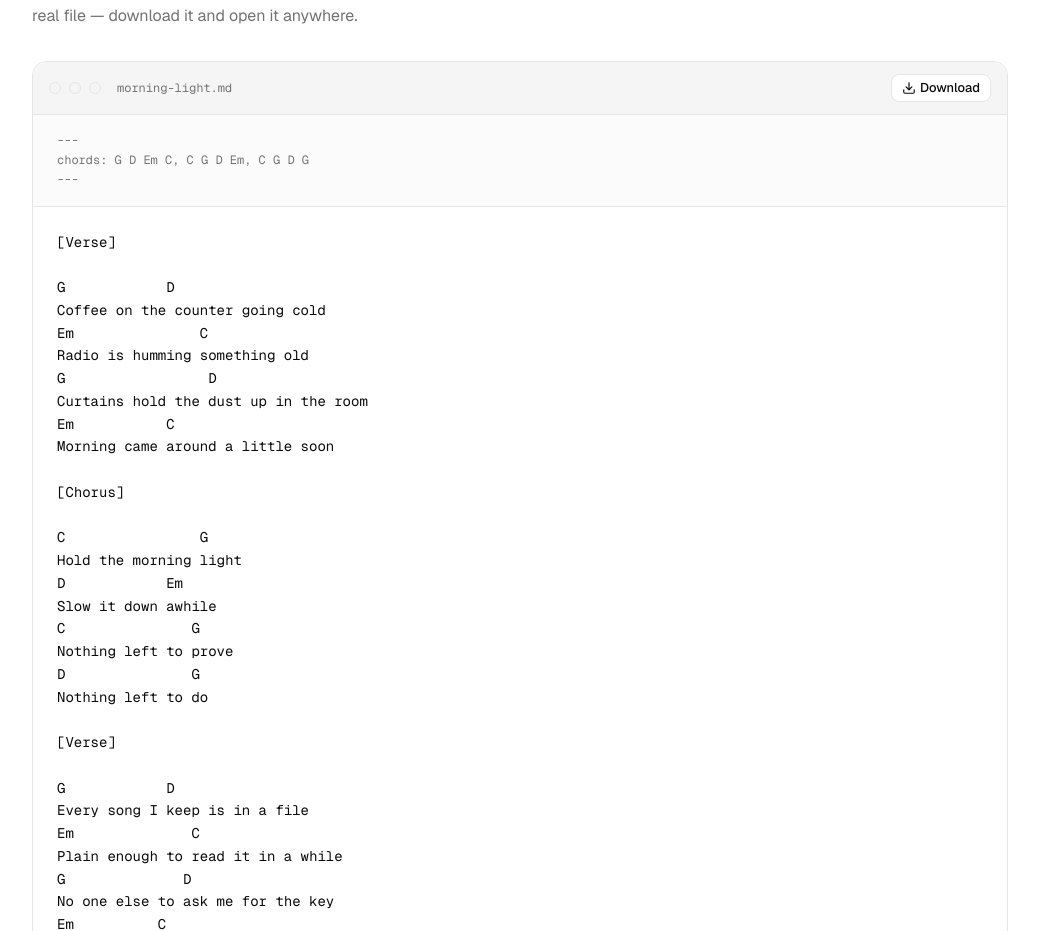
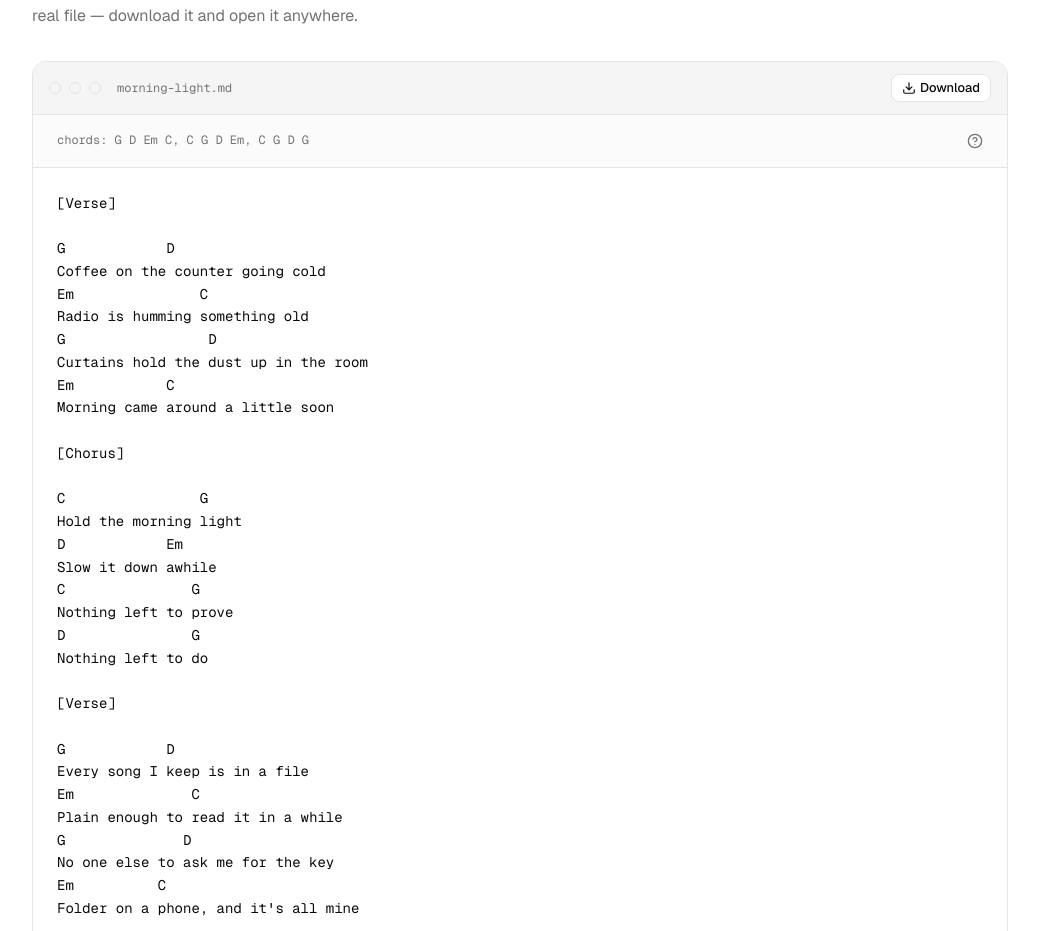
Before and after one commit to dnnsmnstrr/chordlist-website, a Next.js app: page / in a window 1280 px wide. Shown: the part 1325-2256 px from the top of the page, without its empty margins (120-1159 px from the left). Built offline with nearby package versions, Linux system fonts and the light colour scheme.

Commit message:
feat: add help icon to lyric preview component with frontmatter explanation
Co-authored-by: Dennis Muensterer <3686989+dnnsmnstrr@users.noreply.github.com>

```diff
--- a/components/lyric-preview.tsx
+++ b/components/lyric-preview.tsx
@@ -1,6 +1,6 @@
 import { readFile } from "node:fs/promises"
 import path from "node:path"
-import { Download } from "lucide-react"
+import { Download, HelpCircle } from "lucide-react"
 import { Button } from "@/components/ui/button"
 
 /** Single source of truth: the same file visitors download. */
@@ -49,9 +49,16 @@ export async function LyricPreview() {
 
         {frontmatter ? (
           <div className="border-b border-border bg-muted/40 px-6 py-4">
-            <pre className="overflow-x-auto font-mono text-xs leading-relaxed text-muted-foreground">
-              {`---\n${frontmatter}\n---`}
-            </pre>
+            <div className="flex items-start justify-between gap-3">
+              <pre className="overflow-x-auto font-mono text-xs leading-relaxed text-muted-foreground">
+                {frontmatter}
+              </pre>
+              <HelpCircle
+                className="mt-0.5 size-4 shrink-0 text-muted-foreground"
+                aria-hidden="true"
+                title="Frontmatter: metadata about the song stored at the top of the file. Used by the app to track chord progressions and other song details."
+              />
+            </div>
           </div>
         ) : null}
 
```
